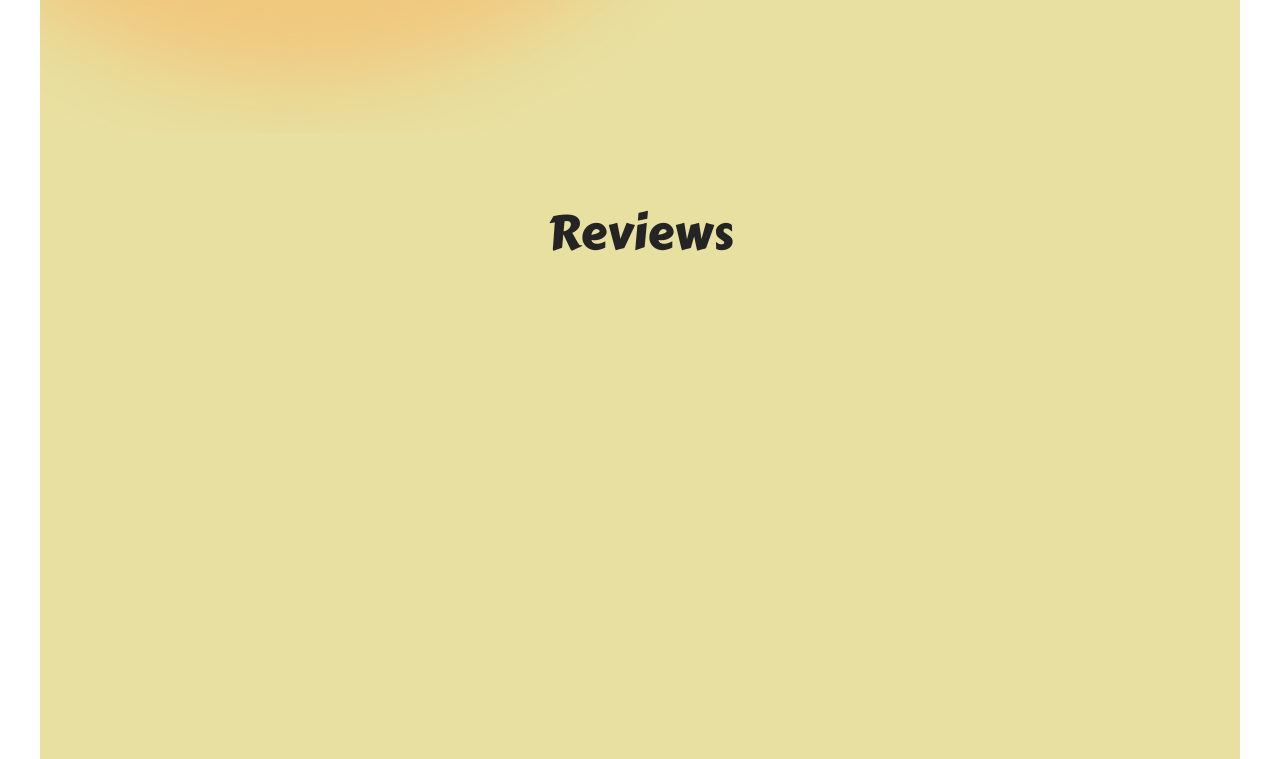
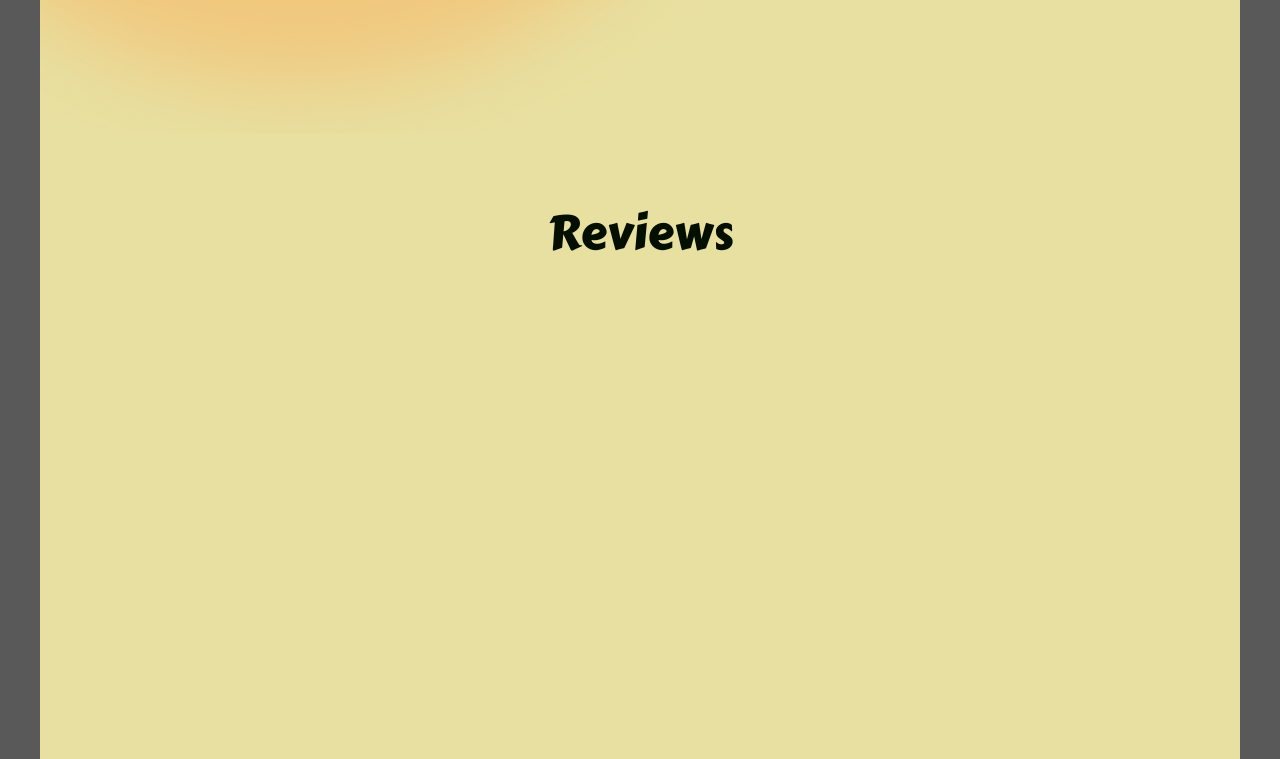
Before and after one commit to Serhii-Briushyn/indy-cat2, a website built with Vite: page src/index.html in a window 1280 px wide. Shown: the part 719-1478 px from the top of the page. Built offline with nearby package versions, Linux system fonts and the light colour scheme.

Commit message:
add color page

```diff
--- a/src/scss/common/_vars.scss
+++ b/src/scss/common/_vars.scss
@@ -2,3 +2,4 @@ $_main_color: #040f00;
 $_main_bg_color: #e8e0a1;
 $_header_color: #abb868;
 $_header_accent_color: #faae58;
+$_page_color: #595959;
--- a/src/scss/styles.scss
+++ b/src/scss/styles.scss
@@ -15,8 +15,8 @@
   line-height: 24px;
   font-weight: 400;
 
-  color: #242424;
-  background-color: rgba(255, 255, 255, 0.87);
+  color: $_main_color;
+  background-color: $_page_color;
 
   font-synthesis: none;
   text-rendering: optimizeLegibility;
```
Also changed, not shown: src/scss/common/_mixins.scss (+1 -8 lines).
